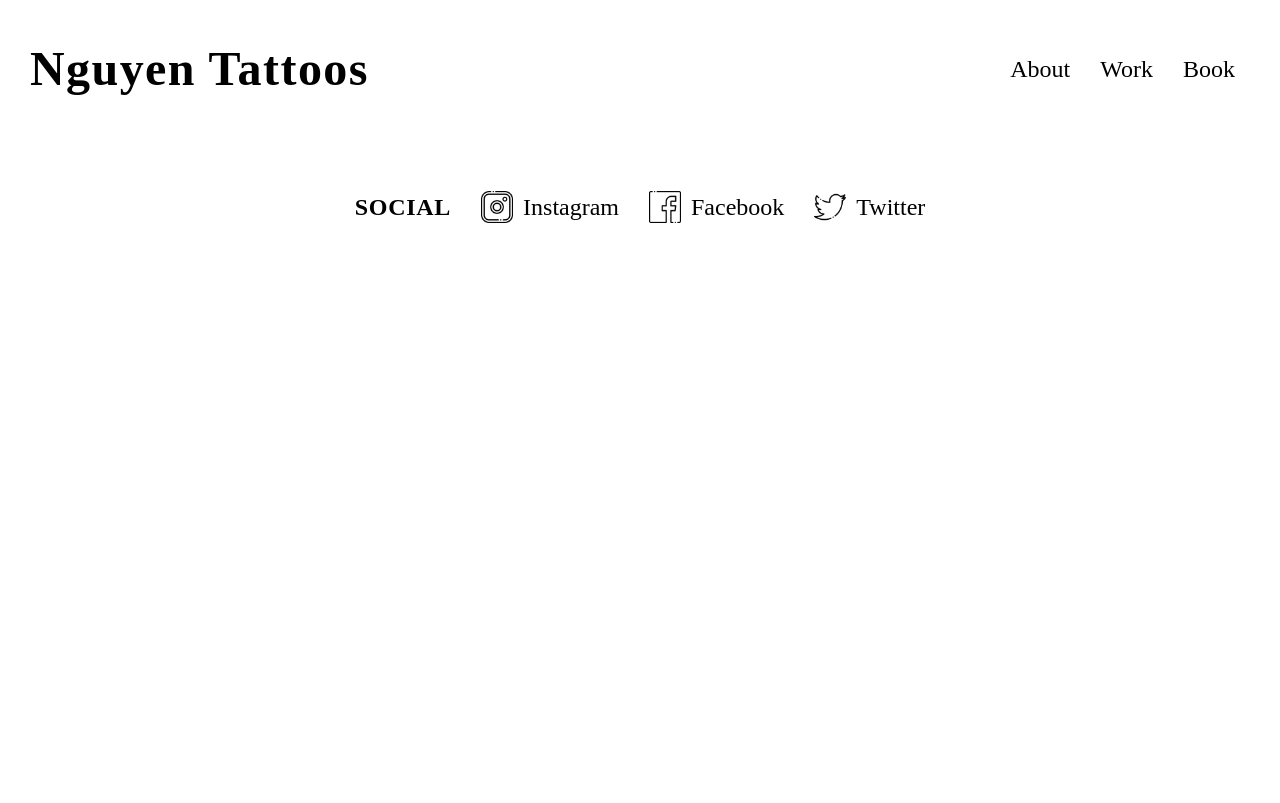
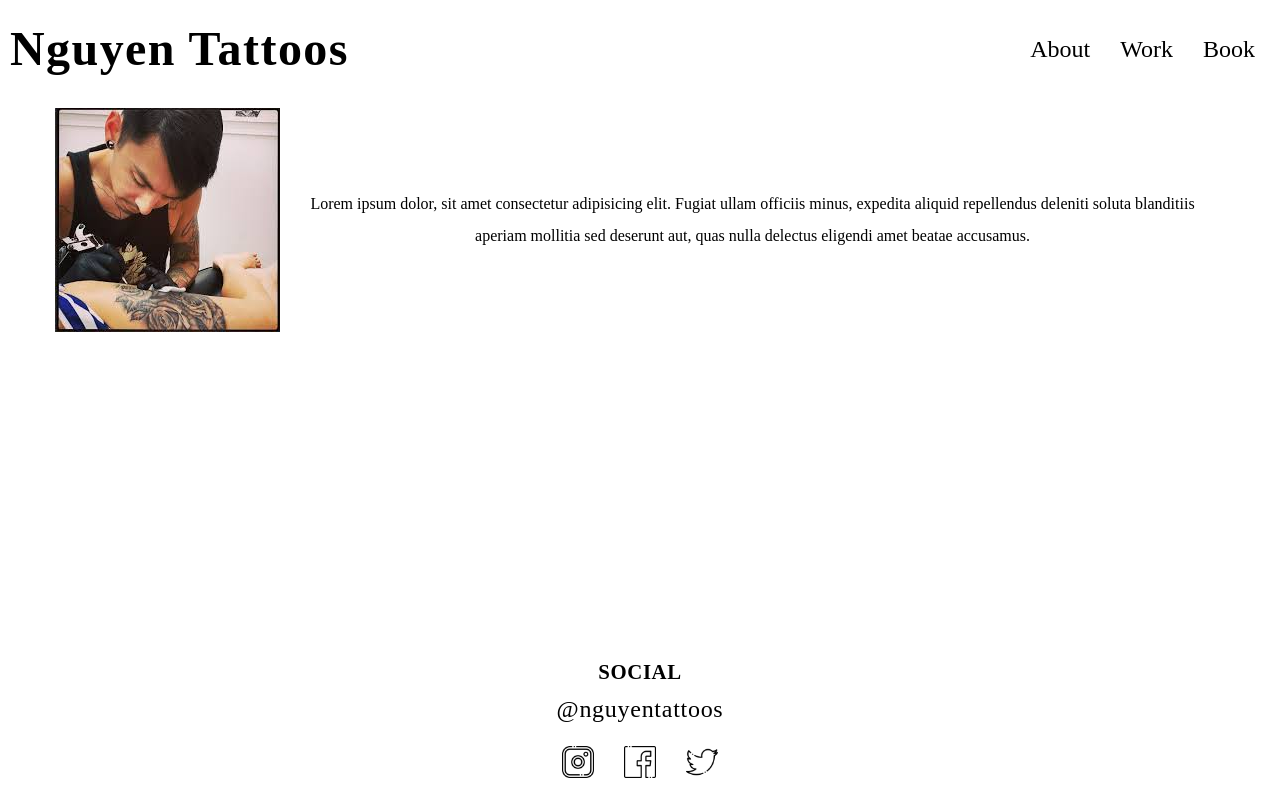
Before and after one commit to justanothergoonie/NGUYENING-TATTOOS, a website: page index.html in a window 1280 px wide. Drawn offline with Linux system fonts and the light colour scheme.

Commit message:
added artist pic and about info

```diff
--- a/index.html
+++ b/index.html
@@ -10,6 +10,7 @@
 		<link rel="stylesheet" href="dist/css/main.css" />
 	</head>
 	<body>
+		<div class="wrapper">
 			<header>
 				<h1>Nguyen Tattoos</h1>
 				<nav>
@@ -27,28 +28,44 @@
 				</nav>
 			</header>
 
-		<footer>
+			<div class="artist">
+				<img src="./dist/img/danielNguyen.jpeg" alt="" />
+				<section class="about-them">
+					<p>
+						Lorem ipsum dolor, sit amet consectetur adipisicing
+						elit. Fugiat ullam officiis minus, expedita aliquid
+						repellendus deleniti soluta blanditiis aperiam mollitia
+						sed deserunt aut, quas nulla delectus eligendi amet
+						beatae accusamus.
+					</p>
+				</section>
+			</div>
+		</div>
+		<!-- end of wrapper -->
+
+		<footer class="social-section">
 			<div class="social">
 				<h2>SOCIAL</h2>
+				<h3>&commat;nguyentattoos</h3>
 				<ul>
 					<li>
 						<a
 							href="https://www.instagram.com/nguyentattoos/?hl=en"
 						>
 							<img src="./dist/img/instagram.png" alt="" />
-							<span>Instagram</span>
+							<!-- <span>Instagram</span> -->
 						</a>
 					</li>
 					<li>
 						<a href="facebook.com/nguyentattoos">
 							<img src="./dist/img/facebook.png" alt="" />
-							<span>Facebook</span>
+							<!-- <span>Facebook</span> -->
 						</a>
 					</li>
 					<li>
 						<a href="https://twitter.com/nguyentattoos/media">
 							<img src="./dist/img/twitter.png" alt="" />
-							<span>Twitter</span>
+							<!-- <span>Twitter</span> -->
 						</a>
 					</li>
 				</ul>
--- a/src/scss/_base.scss
+++ b/src/scss/_base.scss
@@ -1,11 +1,20 @@
 * {
 	box-sizing: border-box;
+	margin: 0;
 }
 
 body {
 	font-family: 'Lato', sans-serif;
+	height: 100%;
 }
-
+.wrapper {
+	min-height: 100vh;
+	// height: auto !important;
+	overflow: hidden;
+	// height: 100%;
+	display: block;
+	// padding-bottom: -100px;
+}
 h1,
 h2,
 h3,
@@ -69,7 +78,7 @@ span {
 }
 
 header {
-	padding: $standard-spacing;
+	padding: $small-spacing;
 	// display: flex;
 	flex-direction: column;
 	width: 100%;
@@ -101,37 +110,42 @@ header {
 	}
 }
 
-footer {
+.social-section {
 	@include flex-center;
 	width: 100%;
 	flex-direction: column;
-	padding: $standard-spacing;
+	position: absolute;
+	bottom: 0;
+	width: 100%;
+	height: 150px;
 	@include bp-med {
 		flex-direction: row;
 		justify-content: space-evenly;
 	}
-
+	&.push {
+		height: 142px;
+	}
 	.social {
 		@include flex-center;
 		flex-direction: column;
 		color: black;
 		@include bp-med {
-			flex-direction: row;
+			// flex-direction: row;
 			justify-content: space-between;
 		}
 		h2 {
+			font-size: 1.3rem;
+			padding: 15px;
+		}
+		h3 {
 			font-size: 1.5rem;
-			padding: 15px;
 		}
 		ul {
 			display: flex;
-			flex-direction: column;
-			@include bp-med {
-				flex-direction: row;
-			}
+			padding: $small-spacing;
 			li {
 				@include flex-center;
-				justify-content: start;
+				// justify-content: start;
 				font-size: 1.5rem;
 
 				a {
--- a/src/scss/_home.scss
+++ b/src/scss/_home.scss
@@ -0,0 +1,13 @@
+.artist {
+	@include flex-center;
+	flex-direction: column;
+	padding: $small-spacing;
+	@include bp-med {
+		flex-direction: row;
+	}
+	.about-them {
+		text-align: center;
+		max-width: 75%;
+		padding: $small-spacing;
+	}
+}
```
Also changed, not shown: dist/css/main.css, dist/img/danielNguyen.jpeg (added), 1 other file. Lines whose indentation alone changed are shown as unchanged.
